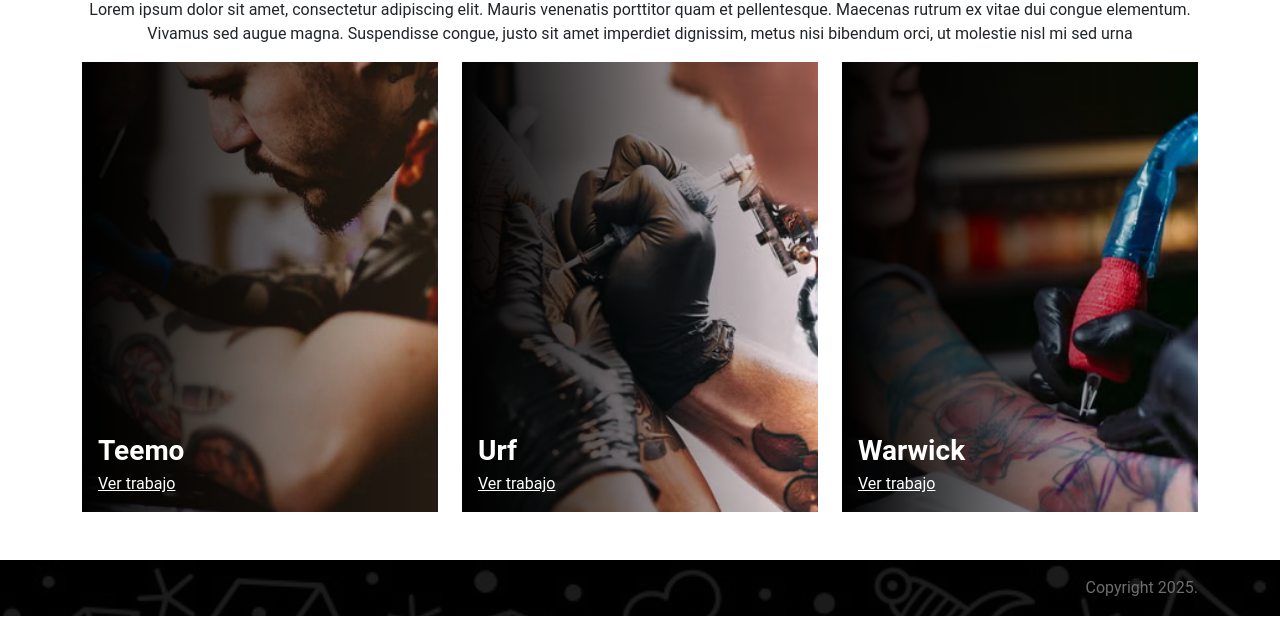
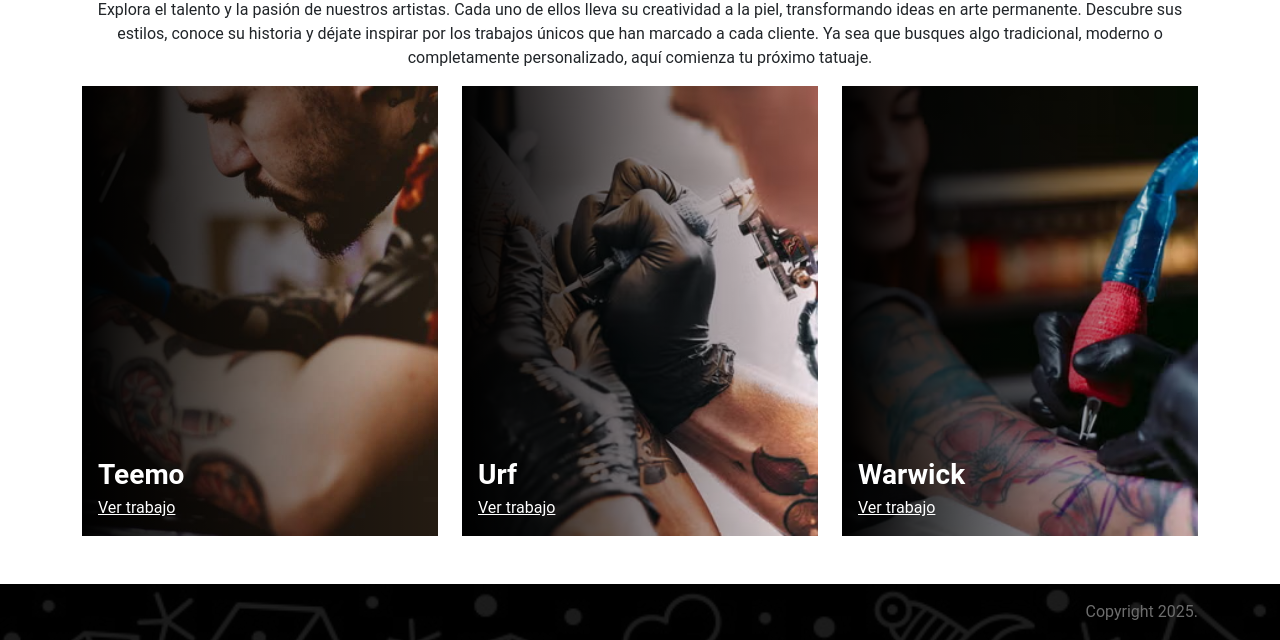
Before and after one commit to Driuuuu/tensho, a website: page index.html in a window 1280 px wide. Shown: the part 552-1192 px from the top of the page. Before the commit the page ends 1168 px from the top, so only its background shows below. Drawn offline with nearby package versions, Linux system fonts and the light colour scheme.

Commit message:
Update index.html
Cambio de Lorem Impsu a párrafo relevante

```diff
--- a/index.html
+++ b/index.html
@@ -79,11 +79,8 @@
             <div class="col-12 text-center mb-3">
               <h2 class="fw-bold">Artistas y Trabajos</h2>
               <p>
-                Lorem ipsum dolor sit amet, consectetur adipiscing elit. Mauris
-                venenatis porttitor quam et pellentesque. Maecenas rutrum ex
-                vitae dui congue elementum. Vivamus sed augue magna. Suspendisse
-                congue, justo sit amet imperdiet dignissim, metus nisi bibendum
-                orci, ut molestie nisl mi sed urna
+                Explora el talento y la pasión de nuestros artistas. Cada uno de ellos lleva su creatividad a la piel, transformando ideas en arte permanente. Descubre sus estilos, conoce su historia y déjate inspirar por los trabajos únicos que han marcado a cada cliente.
+Ya sea que busques algo tradicional, moderno o completamente personalizado, aquí comienza tu próximo tatuaje.
               </p>
             </div>
             <div class="col-12 col-md-6 col-lg-4">
```
